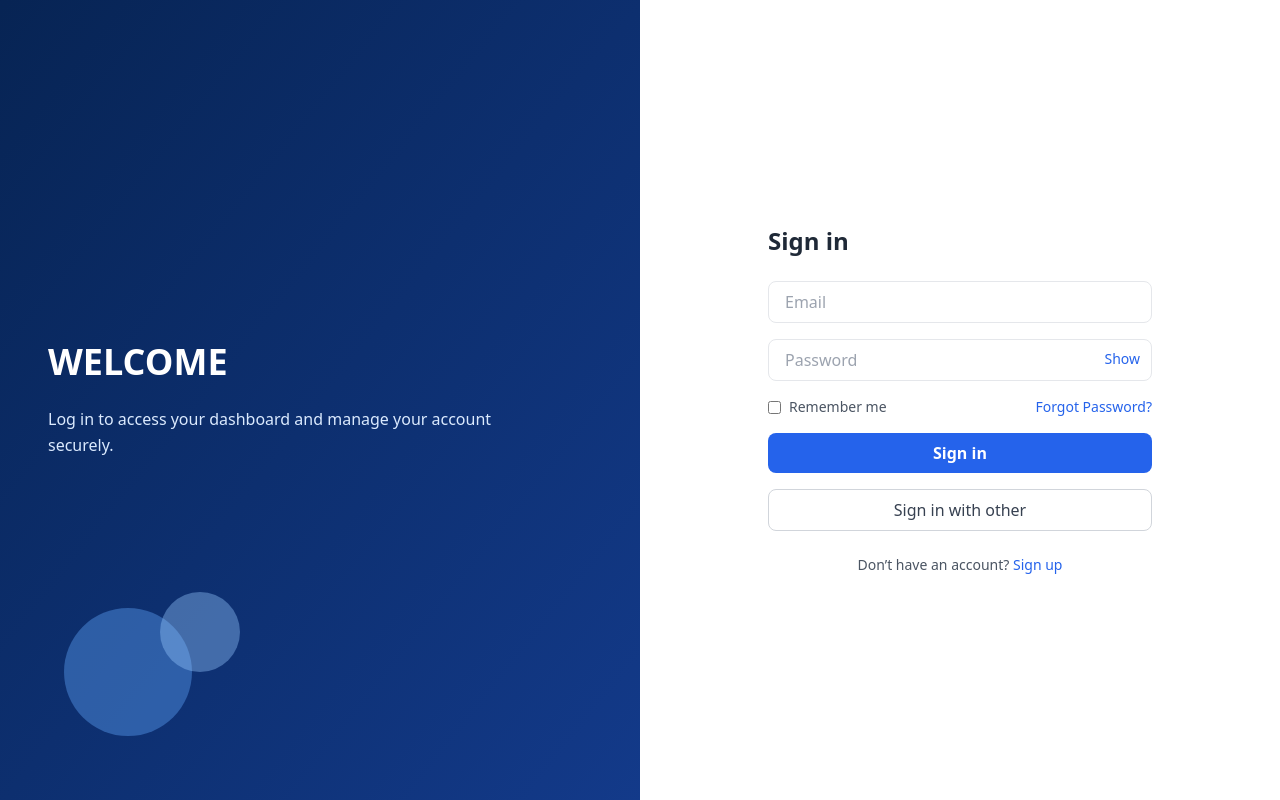
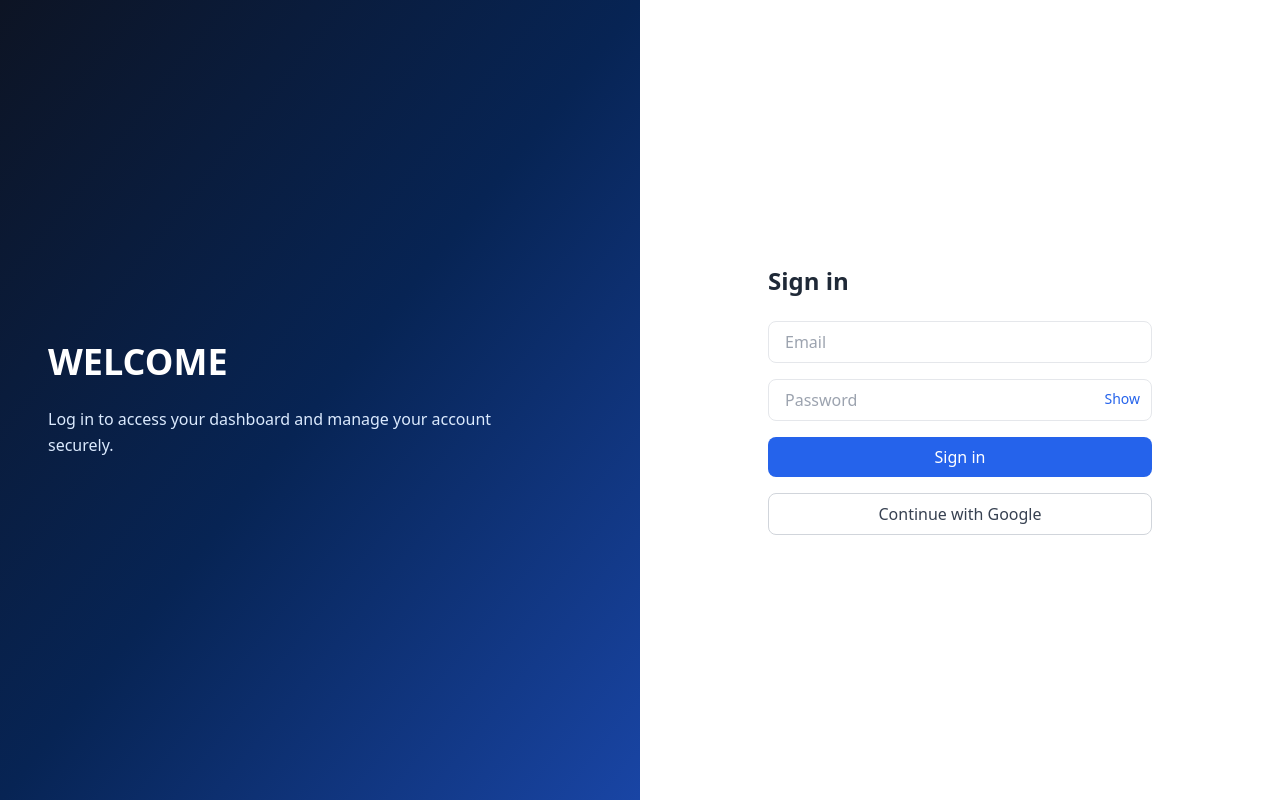
Before and after one commit to cepdnaclk/e22-co2060-AI-Integrated-Ecommerce-Platform, a React (Vite) app in the folder Frontend/my-react-app/: page /login in a window 1280 px wide. Built offline with nearby package versions, Linux system fonts and the light colour scheme.

Commit message:
before logiin

```diff
--- a/Frontend/my-react-app/index.html
+++ b/Frontend/my-react-app/index.html
@@ -4,7 +4,7 @@
     <meta charset="UTF-8" />
     <link rel="icon" type="image/svg+xml" href="/vite.svg" />
     <meta name="viewport" content="width=device-width, initial-scale=1.0" />
-    <title>my-react-app</title>
+    <title>Beeta</title>
   </head>
   <body>
     <div id="root"></div>
--- a/Frontend/my-react-app/package.json
+++ b/Frontend/my-react-app/package.json
@@ -10,6 +10,7 @@
     "preview": "vite preview"
   },
   "dependencies": {
+    "firebase": "^12.9.0",
     "lottie-react": "^2.4.1",
     "react": "^19.2.0",
     "react-dom": "^19.2.0",
--- /dev/null
+++ b/Frontend/my-react-app/src/firebase.js
@@ -0,0 +1,16 @@
+import { initializeApp } from "firebase/app";
+import { getAuth } from "firebase/auth";
+
+// Your Firebase configuration (SAFE to expose)
+const firebaseConfig = {
+  apiKey: "AIzaSyBqqIT6bf2RGBXilc0hv1PYOXhc1anZ0ow",
+  authDomain: "ai-ml-e-commerce-platform.firebaseapp.com",
+  projectId: "ai-ml-e-commerce-platform",
+  appId: "1:617739994903:web:2d7002f90f0e49d3f2d952",
+};
+
+// Initialize Firebase
+const app = initializeApp(firebaseConfig);
+
+// Firebase Auth
+export const auth = getAuth(app);
--- a/Frontend/my-react-app/src/pages/login.jsx
+++ b/Frontend/my-react-app/src/pages/login.jsx
@@ -1,5 +1,12 @@
 import { useState } from "react";
 import "../index.css";
+
+import { auth } from "../firebase";
+import {
+  signInWithEmailAndPassword,
+  GoogleAuthProvider,
+  signInWithPopup,
+} from "firebase/auth";
 
 const Login = ({ onClose }) => {
   const [email, setEmail] = useState("");
@@ -8,25 +15,56 @@ const Login = ({ onClose }) => {
   const [loading, setLoading] = useState(false);
   const [error, setError] = useState("");
 
+  // 🔹 SEND TOKEN TO BACKEND
+  const sendTokenToBackend = async (idToken) => {
+    const response = await fetch("http://192.168.248.238:3000/api/auth/login", {
+      method: "POST",
+      headers: {
+        Authorization: `Bearer ${idToken}`,
+      },
+    });
+
+    const data = await response.json();
+    if (!response.ok) throw new Error(data.message || "Backend login failed");
+
+    localStorage.setItem("token", data.token || idToken);
+    localStorage.setItem("user", JSON.stringify(data.user || {}));
+
+    if (onClose) onClose();
+  };
+
+  // 🔹 EMAIL + PASSWORD LOGIN
   const handleSubmit = async (e) => {
     e.preventDefault();
     setLoading(true);
     setError("");
 
     try {
-      const response = await fetch("http://localhost:5000/api/auth/login", {
-        method: "POST",
-        headers: { "Content-Type": "application/json" },
-        body: JSON.stringify({ email, password }),
-      });
+      const userCredential = await signInWithEmailAndPassword(
+        auth,
+        email,
+        password
+      );
 
-      const data = await response.json();
-      if (!response.ok) throw new Error(data.message || "Login failed");
+      const idToken = await userCredential.user.getIdToken();
+      await sendTokenToBackend(idToken);
+    } catch (err) {
+      setError(err.message);
+    } finally {
+      setLoading(false);
+    }
+  };
 
-      localStorage.setItem("token", data.token);
-      localStorage.setItem("user", JSON.stringify(data.user));
+  // 🔹 GOOGLE LOGIN
+  const handleGoogleLogin = async () => {
+    setLoading(true);
+    setError("");
 
-      if (onClose) onClose();
+    try {
+      const provider = new GoogleAuthProvider();
+      const result = await signInWithPopup(auth, provider);
+      const idToken = await result.user.getIdToken();
+      await sendTokenToBackend(idToken);
     } catch (err) {
       setError(err.message);
     } finally {
@@ -36,25 +74,15 @@ const Login = ({ onClose }) => {
 
   return (
     <div className="min-h-screen w-screen grid grid-cols-1 md:grid-cols-2 bg-blue-100">
-      {/* LEFT — BLUE FULL PANEL */}
-      <div
-        className="
-  relative flex flex-col justify-center px-12 text-white
-  bg-gradient-to-br from-[#0d1424] via-[#072454] to-[#1945a5]
-  bg-[length:300%_300%] animate-gradient
-"
-      >
+      {/* LEFT PANEL */}
+      <div className="relative flex flex-col justify-center px-12 text-white bg-gradient-to-br from-[#0d1424] via-[#072454] to-[#1945a5]">
         <h2 className="text-4xl font-bold mb-6">WELCOME</h2>
         <p className="text-blue-100 max-w-md leading-relaxed">
           Log in to access your dashboard and manage your account securely.
         </p>
-
-        {/* Decorative circles */}
-        <div className="absolute bottom-16 left-16 w-32 h-32 bg-blue-400 rounded-full opacity-40" />
-        <div className="absolute bottom-32 left-40 w-20 h-20 bg-blue-300 rounded-full opacity-40" />
       </div>
 
-      {/* RIGHT — WHITE FULL PANEL */}
+      {/* RIGHT PANEL */}
       <div className="flex items-center justify-center bg-white">
         <div className="w-full max-w-md px-8">
           <h3 className="text-2xl font-semibold text-gray-800 mb-6">Sign in</h3>
@@ -69,7 +97,7 @@ const Login = ({ onClose }) => {
             <input
               type="email"
               placeholder="Email"
-              className="w-full px-4 py-2 border rounded-lg focus:ring-2 focus:ring-blue-500 outline-none"
+              className="w-full px-4 py-2 border rounded-lg"
               value={email}
               onChange={(e) => setEmail(e.target.value)}
               required
@@ -79,7 +107,7 @@ const Login = ({ onClose }) => {
               <input
                 type={showPassword ? "text" : "password"}
                 placeholder="Password"
-                className="w-full px-4 py-2 border rounded-lg focus:ring-2 focus:ring-blue-500 outline-none"
+                className="w-full px-4 py-2 border rounded-lg"
                 value={password}
                 onChange={(e) => setPassword(e.target.value)}
                 required
@@ -93,37 +121,22 @@ const Login = ({ onClose }) => {
               </button>
             </div>
 
-            <div className="flex items-center justify-between text-sm">
-              <label className="flex items-center gap-2 text-gray-600">
-                <input type="checkbox" />
-                Remember me
-              </label>
-              <span className="text-blue-600 cursor-pointer hover:underline">
-                Forgot Password?
-              </span>
-            </div>
-
             <button
               disabled={loading}
-              className="w-full bg-blue-600 text-white py-2 rounded-lg font-semibold hover:bg-blue-700 transition disabled:bg-gray-400"
+              className="w-full bg-blue-600 text-white py-2 rounded-lg"
             >
               {loading ? "Signing in..." : "Sign in"}
             </button>
 
+            {/* 🔥 GOOGLE LOGIN BUTTON */}
             <button
               type="button"
-              className="w-full border border-gray-300 py-2 rounded-lg text-gray-700 hover:bg-gray-50 transition"
+              onClick={handleGoogleLogin}
+              className="w-full border border-gray-300 py-2 rounded-lg text-gray-700 hover:bg-gray-50"
             >
-              Sign in with other
+              Continue with Google
             </button>
           </form>
-
-          <p className="text-sm text-center mt-6 text-gray-600">
-            Don’t have an account?{" "}
-            <span className="text-blue-600 cursor-pointer hover:underline">
-              Sign up
-            </span>
-          </p>
         </div>
       </div>
     </div>
```
Also changed, not shown: 1 other file (tests, documents, lock files or other folders).
